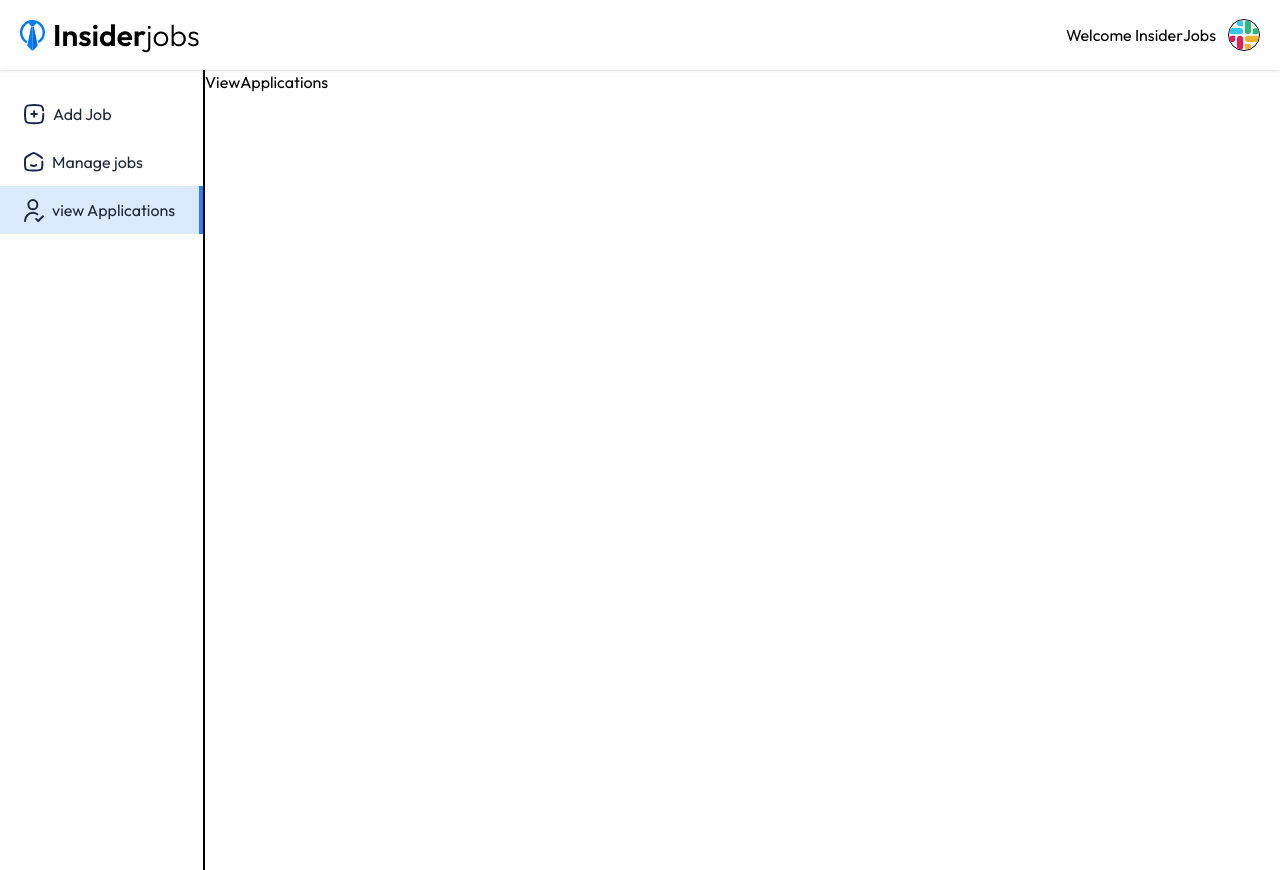
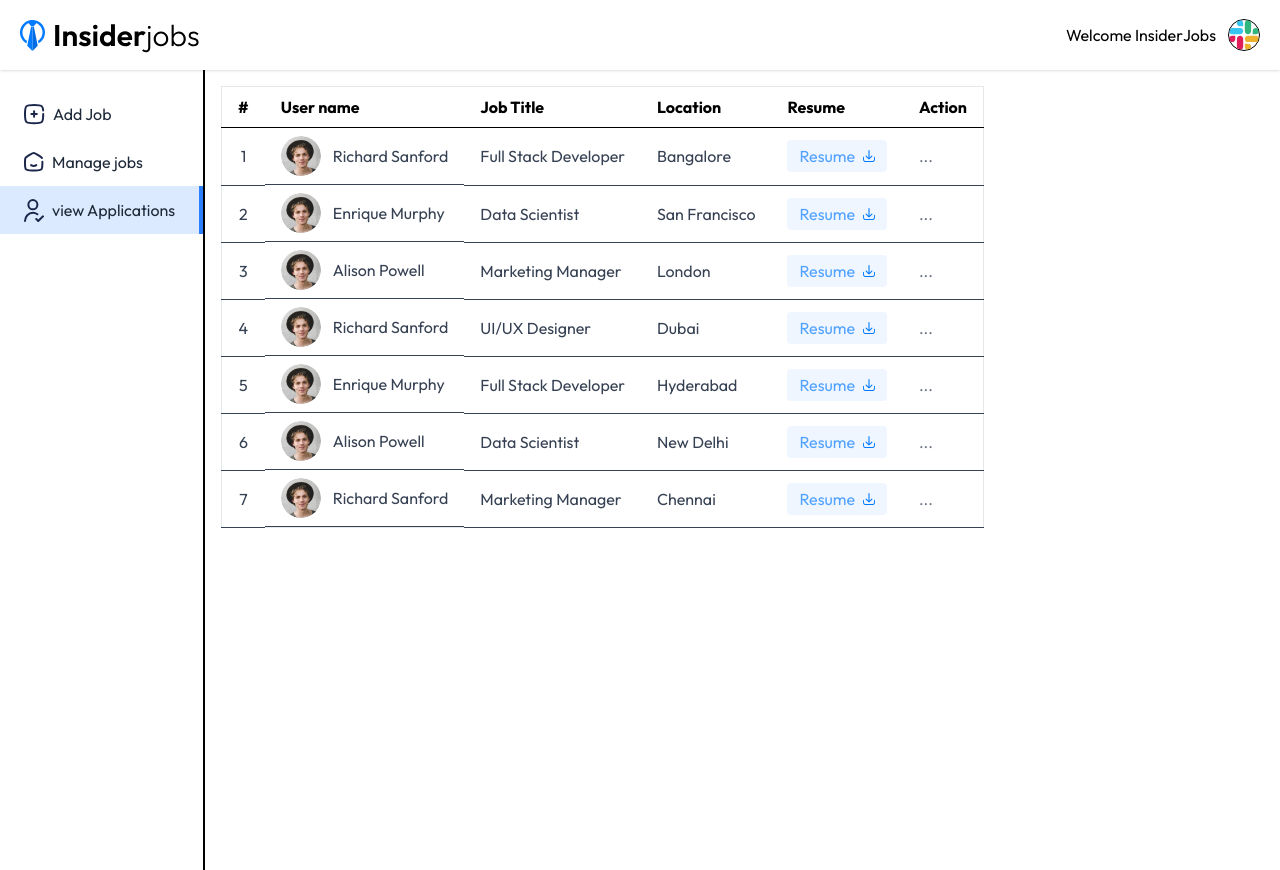
Before and after one commit to shreyaajahan/job-portal, a React (Vite) app in the folder client/: page /dashboard/view-applications in a window 1280 px wide. Built offline with nearby package versions, Linux system fonts and the light colour scheme.

Commit message:
Front-end completed

```diff
--- a/client/src/pages/ManageJobs.jsx
+++ b/client/src/pages/ManageJobs.jsx
@@ -1,9 +1,44 @@
 import React from 'react'
+import { manageJobsData } from '../assets/assets'
+import moment from 'moment'
+import { useNavigate } from 'react-router-dom'
 
 const ManageJobs = () => {
+  const navigate = useNavigate()
+
   return (
-    <div>
-      ManageJobs
+    <div className='conatiner p-4 max-w-5xl'>
+      <div className='overflow-x-auto'>
+        <table className='min-w-full bg-white border border-gray-200 max-sm:text-sm'>
+          <thead>
+            <tr>
+              <th className='py-2 px-4 border-b text-left max-sm:hidden'>#</th>
+              <th className='py-2 px-4 border-b text-left'>Job Title</th>
+              <th className='py-2 px-4 border-b text-left max-sm:hidden'>Date</th>
+              <th className='py-2 px-4 border-b text-left max-sm:hidden'>Location</th>
+              <th className='py-2 px-4 border-b text-left text-center'>Applicants</th>
+              <th className='py-2 px-4 border-b text-left'>Visible</th>
+            </tr>
+          </thead>
+          <tbody>
+            {manageJobsData.map((job,index)=>(
+              <tr key={index} className='text-gray-700'>
+                <td className='py-2 px-4 border-b max-sm:hidden'>{index+1}</td>
+                <td className='py-2 px-4 border-b'>{job.title}</td>
+                <td className='py-2 px-4 border-b max-sm:hidden'>{moment(job.date).format('ll')}</td>
+                <td className='py-2 px-4 border-b max-sm:hidden'>{job.location}</td>
+                <td className='py-2 px-4 border-b text-center'>{job.applicants}</td>
+                <td className='py-2 px-4 border-b'>
+                  <input className='scale-125 ml-4' type="checkbox" />
+                </td>
+              </tr>
+            ))}
+          </tbody>
+        </table>
+      </div>
+      <div className='mt-4 flex justify-end'>
+        <button onClick={()=>navigate('/dashboard/add-job')} className='bg-black text-white py-2 px-4 rounded'>Add New Job</button>
+      </div>
     </div>
   )
 }
--- a/client/src/pages/ViewApplications.jsx
+++ b/client/src/pages/ViewApplications.jsx
@@ -1,9 +1,78 @@
 import React from 'react'
+import { assets, viewApplicationsPageData } from '../assets/assets'
 
 const ViewApplications = () => {
   return (
-    <div>
-      ViewApplications
+    <div className='container mx-auto p-4'>
+      <div>
+        <table className='w-full max-w-4xl bg-white border border-gray-200 max-sm:text-sm'>
+          {/* Table Header */}
+          <thead>
+            <tr className='border-b'>
+              <th className='py-2 px-4 text-left'>#</th>
+              <th className='py-2 px-4 text-left'>User name</th>
+              <th className='py-2 px-4 text-left max-sm:hidden'>Job Title</th>
+              <th className='py-2 px-4 text-left max-sm:hidden'>Location</th>
+              <th className='py-2 px-4 text-left'>Resume</th>
+              <th className='py-2 px-4 text-left'>Action</th>
+            </tr>
+          </thead>
+
+          {/* Table Body */}
+          <tbody>
+            {viewApplicationsPageData.map((applicant, index) => (
+              <tr key={index} className='text-gray-700'>
+                <td className='py-2 px-4 border-b text-center'>{index + 1}</td>
+
+                {/* User Name + Image */}
+                <td className='py-2 px-4 border-b flex items-center whitespace-nowrap'>
+                  <img
+                    className='w-10 h-10 rounded-full mr-3 max-sm:hidden'
+                    src={applicant.imgSrc}
+                    alt="User"
+                  />
+                  <span>{applicant.name}</span>
+                </td>
+
+                {/* Job Title */}
+                <td className='py-2 px-4 border-b max-sm:hidden whitespace-nowrap'>
+                  {applicant.jobTitle}
+                </td>
+
+                {/* Location */}
+                <td className='py-2 px-4 border-b max-sm:hidden'>{applicant.location}</td>
+
+                {/* Resume Link */}
+                <td className='py-2 px-4 border-b'>
+                  <a
+                    href={applicant.resumeLink || '#'}
+                    target='_blank'
+                    rel="noopener noreferrer"
+                    className='bg-blue-50 text-blue-400 px-3 py-1 rounded inline-flex gap-2 items-center'
+                  >
+                    Resume <img src={assets.resume_download_icon} alt="Download icon" />
+                  </a>
+                </td>
+
+                {/* Action Buttons */}
+                <td className='py-2 px-4 border-b relative'>
+                  <div className='relative inline-block text-left group'>
+                    <button className='text-gray-500 action-button'>...</button>
+                    <div className='z-10 hidden absolute right-0 md:left-0 top-0 mt-2 w-32 bg-white border border-gray-200 rounded shadow group-hover:block'>
+                      <button className='block w-full text-left px-4 py-2 text-blue-500 hover:bg-gray-100'>
+                        Accept
+                      </button>
+                      <button className='block w-full text-left px-4 py-2 text-red-500 hover:bg-gray-100'>
+                        Reject
+                      </button>
+                    </div>
+                  </div>
+                </td>
+              </tr>
+            ))}
+          </tbody>
+        </table>
+      </div>
     </div>
   )
 }
```
